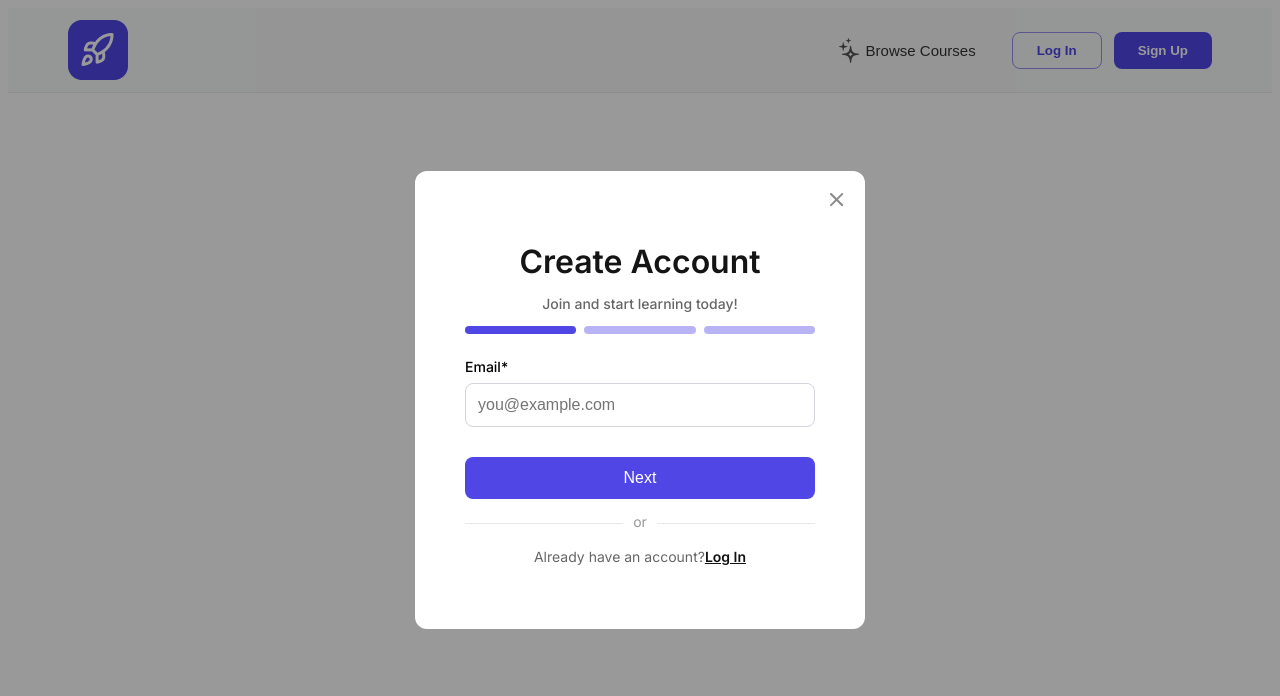
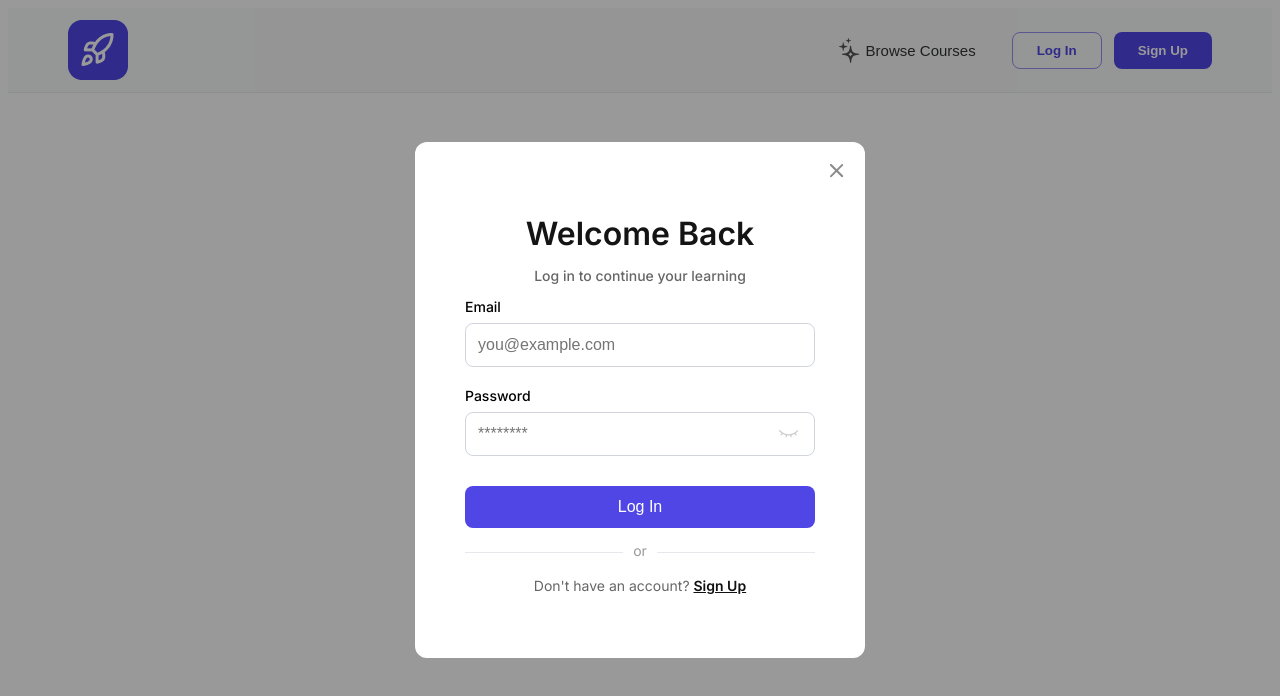
Before and after one commit to ShotikoLabadze/redberry, a React (Vite) app in the folder redberry/: page / in a window 1280 px wide. Both pictures are taken after a click on the button "Log In". Shown: the top 696 px of the page. Built offline with nearby package versions, Linux system fonts and the light colour scheme.

Commit message:
feat: implement Login modal

```diff
--- a/redberry/src/App.tsx
+++ b/redberry/src/App.tsx
@@ -1,4 +1,5 @@
 import { useState } from "react";
+import Login from "./components/Login/Login";
 import Modal from "./components/Modal/Modal";
 import Registration from "./components/Registration/Registration";
 import Navbar from "./layout/Navbar";
@@ -6,12 +7,33 @@ import Navbar from "./layout/Navbar";
 function App() {
   const [isModalOpen, setIsModalOpen] = useState(false);
 
+  const [modalType, setModalType] = useState<"login" | "register">("login");
+
+  const openLogin = () => {
+    setModalType("login");
+    setIsModalOpen(true);
+  };
+
+  const openRegister = () => {
+    setModalType("register");
+    setIsModalOpen(true);
+  };
+
+  const handleSuccess = () => {
+    setIsModalOpen(false);
+    console.log("Authenticated successfully!");
+  };
+
   return (
     <div>
-      <Navbar onLoginClick={() => setIsModalOpen(true)} />
+      <Navbar onLoginClick={openLogin} onSignUpClick={openRegister} />
 
       <Modal isOpen={isModalOpen} onClose={() => setIsModalOpen(false)}>
-        <Registration onSwitchToLogin={() => console.log("swi")} />
+        {modalType === "login" ? (
+          <Login onSwitchToSignUp={openRegister} onSuccess={handleSuccess} />
+        ) : (
+          <Registration onSwitchToLogin={openLogin} onSuccess={handleSuccess} />
+        )}
       </Modal>
     </div>
   );
--- a/redberry/src/api/auth.service.ts
+++ b/redberry/src/api/auth.service.ts
@@ -1,6 +1,4 @@
 import API from "./axios";
-
-const BASE_URL = "https://api.redclass.redberryinternship.ge/api";
 
 export const register = async (data: FormData) => {
   try {
@@ -12,3 +10,13 @@ export const register = async (data: FormData) => {
     throw new Error(mess);
   }
 };
+
+export const login = async (email: string, password: string) => {
+  try {
+    const response = await API.post("/login", { email, password });
+    return response.data;
+  } catch (err: any) {
+    const mess = err.response?.data?.message || "Login failed";
+    throw new Error(mess);
+  }
+};
--- a/redberry/src/api/axios.ts
+++ b/redberry/src/api/axios.ts
@@ -3,8 +3,19 @@ import axios from "axios";
 const API = axios.create({
   baseURL: "https://api.redclass.redberryinternship.ge/api",
   headers: {
+    Accept: "application/json",
     "Content-Type": "application/json",
   },
 });
 
+API.interceptors.request.use((config) => {
+  const token = localStorage.getItem("token");
+
+  if (token) {
+    config.headers.Authorization = `Bearer ${token}`;
+  }
+
+  return config;
+});
+
 export default API;
--- /dev/null
+++ b/redberry/src/components/Login/Login.tsx
@@ -0,0 +1,115 @@
+import { useState } from "react";
+import { login } from "../../api/auth.service";
+
+interface LoginProps {
+  onSwitchToSignUp: () => void;
+  onSuccess: () => void;
+}
+
+const Login = ({ onSwitchToSignUp, onSuccess }: LoginProps) => {
+  const [email, setEmail] = useState("");
+  const [password, setPassword] = useState("");
+  const [isVisible, setIsVisible] = useState(false);
+
+  const [isLoading, setIsLoading] = useState(false);
+  const [error, setError] = useState("");
+
+  const handleLogin = async () => {
+    if (!email || !password) {
+      setError("Please fill in all fields.");
+      return;
+    }
+
+    setIsLoading(true);
+    setError("");
+
+    try {
+      const result = await login(email, password);
+
+      if (result.data?.token) {
+        localStorage.setItem("token", result.data.token);
+      }
+
+      onSuccess();
+    } catch (err: any) {
+      setError(err.message);
+    } finally {
+      setIsLoading(false);
+    }
+  };
+
+  return (
+    <div className="container">
+      <div className="header">
+        <h1>Welcome Back</h1>
+        <p>Log in to continue your learning</p>
+      </div>
+
+      <div className="step-content">
+        <div className="input">
+          <label>Email</label>
+          <input
+            type="email"
+            placeholder="you@example.com"
+            value={email}
+            onChange={(e) => setEmail(e.target.value)}
+          />
+        </div>
+
+        <div className="input">
+          <label>Password</label>
+          <div className="input-wrapper">
+            <input
+              type={isVisible ? "text" : "password"}
+              placeholder="********"
+              value={password}
+              onChange={(e) => setPassword(e.target.value)}
+            />
+            <img
+              src={isVisible ? "/eye.png" : "/closedEye.png"}
+              alt="toggle"
+              className="icon"
+              style={{ cursor: "pointer" }}
+              onClick={() => setIsVisible(!isVisible)}
+            />
+          </div>
+        </div>
+
+        <button
+          className="submit-btn"
+          onClick={handleLogin}
+          disabled={isLoading}
+        >
+          {isLoading ? "Logging in..." : "Log In"}
+        </button>
+      </div>
+
+      <div className="footer">
+        <div className="divider">
+          <span>or</span>
+        </div>
+        <p>
+          Don't have an account?{" "}
+          <span className="link" onClick={onSwitchToSignUp}>
+            Sign Up
+          </span>
+        </p>
+      </div>
+
+      {error && (
+        <p
+          style={{
+            color: "#FF4D4D",
+            fontSize: "12px",
+            textAlign: "center",
+            marginTop: "10px",
+          }}
+        >
+          {error}
+        </p>
+      )}
+    </div>
+  );
+};
+
+export default Login;
--- a/redberry/src/components/Registration/Registration.tsx
+++ b/redberry/src/components/Registration/Registration.tsx
@@ -1,22 +1,48 @@
+import type { ChangeEvent } from "react";
 import { useState } from "react";
 import { register } from "../../api/auth.service";
 import "./Registration.css";
+
 interface RegistrationProps {
   onSwitchToLogin: () => void;
+  onSuccess: () => void;
 }
 
-const Registration = ({ onSwitchToLogin }: RegistrationProps) => {
+const Registration = ({ onSwitchToLogin, onSuccess }: RegistrationProps) => {
   const [step, setStep] = useState(1);
   const [email, setEmail] = useState("");
   const [password, setPassword] = useState("");
   const [confirmPassword, setConfirmPassword] = useState("");
   const [username, setUsername] = useState("");
 
+  const [avatar, setAvatar] = useState<File | null>(null);
+  const [preview, setPreview] = useState<string | null>(null);
+
   const [isVisible, setIsVisible] = useState(false);
   const [isConfirmVisible, setIsConfirmVisible] = useState(false);
 
   const [isLoading, setIsLoading] = useState(false);
   const [error, setError] = useState("");
+
+  const handleFileChange = (e: ChangeEvent<HTMLInputElement>) => {
+    const file = e.target.files?.[0];
+    if (file) {
+      const allowedTypes = ["image/jpeg", "image/png", "image/webp"];
+      if (!allowedTypes.includes(file.type)) {
+        setError("Please upload a valid image (JPG, PNG, or WebP).");
+        return;
+      }
+
+      setAvatar(file);
+      setError("");
+
+      const reader = new FileReader();
+      reader.onloadend = () => {
+        setPreview(reader.result as string);
+      };
+      reader.readAsDataURL(file);
+    }
+  };
 
   const handleSubmit = async () => {
     setIsLoading(true);
@@ -28,11 +54,20 @@ const Registration = ({ onSwitchToLogin }: RegistrationProps) => {
     formData.append("password", password);
     formData.append("password_confirmation", confirmPassword);
 
+    if (avatar) {
+      formData.append("avatar", avatar);
+    }
+
     try {
       const result = await register(formData);
-      console.log("Registration successful:", result);
+
+      if (result.data?.token) {
+        localStorage.setItem("token", result.data.token);
+      }
+
+      onSuccess?.();
     } catch (err: any) {
-      setError(err.message);
+      setError(err.response?.data?.message || "Registration failed");
     } finally {
       setIsLoading(false);
     }
@@ -40,28 +75,31 @@ const Registration = ({ onSwitchToLogin }: RegistrationProps) => {
 
   const handleNext = () => {
     if (step === 1) {
-      if (email.includes("@") && email.length > 3) {
+      const emailRegex = /^[^\s@]+@[^\s@]+\.[^\s@]+$/;
+      if (emailRegex.test(email) && email.length >= 3) {
         setStep(2);
+        setError("");
       } else {
-        alert("Please enter a valid email address.");
+        setError("Please enter a valid email address.");
       }
     } else if (step === 2) {
       if (password.length >= 3 && password === confirmPassword) {
         setStep(3);
+        setError("");
       } else {
-        alert("Passwords must match and be at least 3 characters long.");
+        setError("Passwords must match and be at least 3 characters.");
       }
     }
   };
 
-  const handleBack = () => setStep(step - 1);
   return (
     <div className="container">
       {step > 1 && (
-        <button className="back-arrow" onClick={handleBack}>
+        <button className="back-arrow" onClick={() => setStep(step - 1)}>
           <img src="/BackVector.png" alt="backarrow" />
         </button>
       )}
+
       <div className="header">
         <h1>Create Account</h1>
         <p>Join and start learning today!</p>
@@ -72,6 +110,12 @@ const Registration = ({ onSwitchToLogin }: RegistrationProps) => {
         <div className={`step ${step >= 2 ? "active" : ""}`}></div>
         <div className={`step ${step >= 3 ? "active" : ""}`}></div>
       </div>
+
+      {error && (
+        <p className="error-message" style={{ color: "red", fontSize: "12px" }}>
+          {error}
+        </p>
+      )}
 
       {step === 1 && (
         <div className="step-content">
@@ -133,7 +177,7 @@ const Registration = ({ onSwitchToLogin }: RegistrationProps) => {
         </div>
       )}
 
-      {step == 3 && (
+      {step === 3 && (
         <div className="step-content">
           <div className="input">
             <label>Username*</label>
@@ -144,9 +188,33 @@ const Registration = ({ onSwitchToLogin }: RegistrationProps) => {
               onChange={(e) => setUsername(e.target.value)}
             />
           </div>
+
           <label>Upload Avatar</label>
           <div className="upload">
             <div className="drop">
+              {preview ? (
+                <div className="preview-container">
+                  <img
+                    src={preview}
+                    alt="Avatar Preview"
+                    className="avatar-preview-img"
+                    style={{
+                      width: "50px",
+                      height: "50px",
+                      borderRadius: "50%",
+                    }}
+                  />
+                  <button
+                    onClick={() => {
+                      setPreview(null);
+                      setAvatar(null);
+                    }}
+                    className="remove-avatar"
+                  >
+                    Remove
+                  </button>
+                </div>
+              ) : (
                 <div className="upload-placeholder">
                   <img
                     className="upload-icon"
@@ -161,11 +229,13 @@ const Registration = ({ onSwitchToLogin }: RegistrationProps) => {
                   </p>
                   <span>JPG, PNG or WebP</span>
                 </div>
+              )}
               <input
                 type="file"
                 id="file-upload"
                 style={{ display: "none" }}
-                accept="image/*"
+                accept="image/jpeg, image/png, image/webp"
+                onChange={handleFileChange}
               />
             </div>
           </div>
@@ -173,7 +243,7 @@ const Registration = ({ onSwitchToLogin }: RegistrationProps) => {
           <button
             className="submit-btn"
             onClick={handleSubmit}
-            disabled={isLoading}
+            disabled={isLoading || username.length < 3}
           >
             {isLoading ? "Signing Up..." : "Sign Up"}
           </button>
@@ -191,7 +261,6 @@ const Registration = ({ onSwitchToLogin }: RegistrationProps) => {
           </span>
         </p>
       </div>
-      {error && <p className="error-message">{error}</p>}
     </div>
   );
 };
--- a/redberry/src/layout/Navbar.tsx
+++ b/redberry/src/layout/Navbar.tsx
@@ -2,9 +2,10 @@ import "./Navbar.css";
 
 interface NavbarProps {
   onLoginClick: () => void;
+  onSignUpClick: () => void;
 }
 
-const Navbar = ({ onLoginClick }: NavbarProps) => {
+const Navbar = ({ onLoginClick, onSignUpClick }: NavbarProps) => {
   const isLoggedIn = false;
 
   return (
@@ -24,7 +25,9 @@ const Navbar = ({ onLoginClick }: NavbarProps) => {
             <button className="login-btn" onClick={onLoginClick}>
               Log In
             </button>
-            <button className="signup-btn">Sign Up</button>
+            <button className="signup-btn" onClick={onSignUpClick}>
+              Sign Up
+            </button>
           </div>
         ) : (
           <div className="user-profile">
```
Lines whose indentation alone changed are shown as unchanged.
